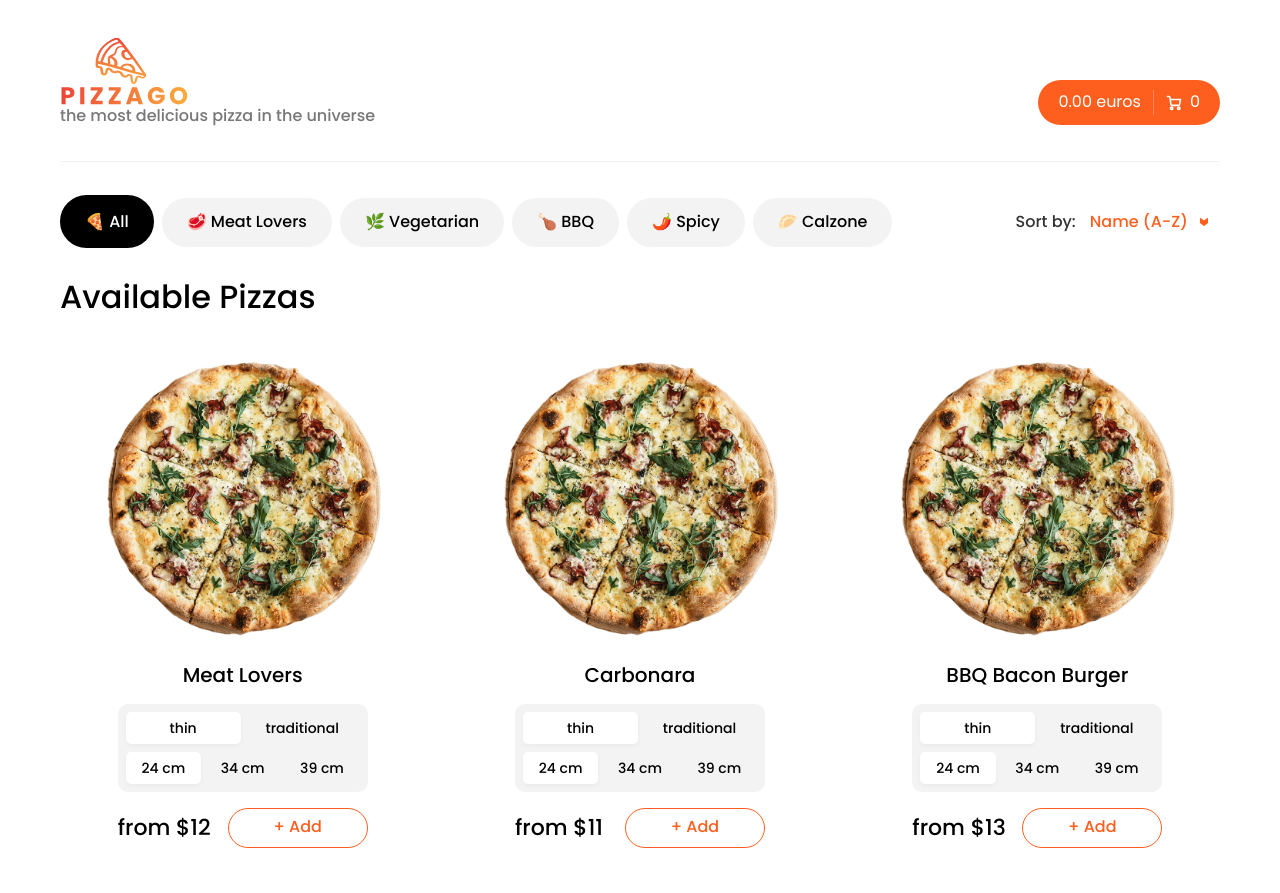
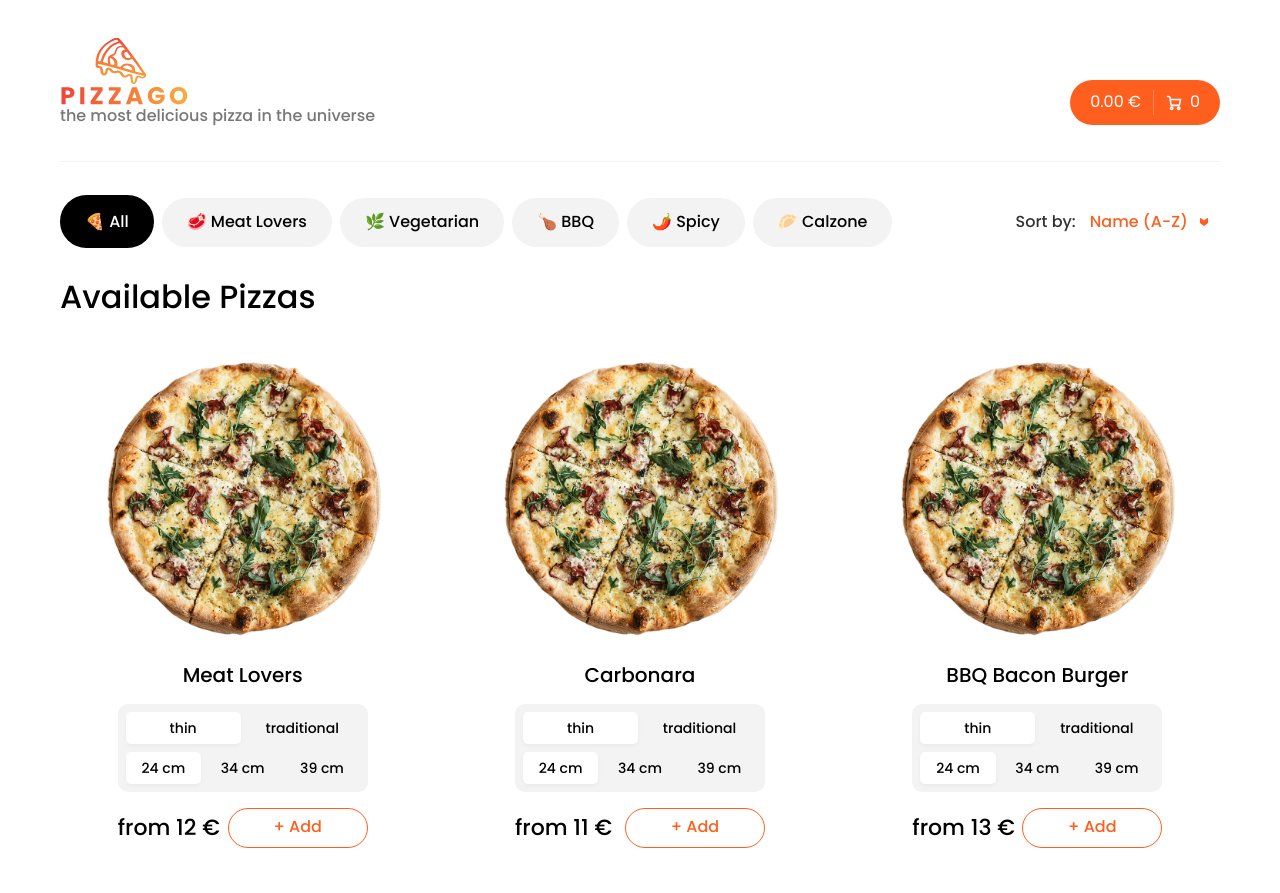
Before and after one commit to akutuzova11/react-pizza-go, a React (Create React App) app: page /all in a window 1280 px wide. Shown: the top 893 px of the page. Built offline with nearby package versions, Linux system fonts and the light colour scheme.

Commit message:
replace dollar with euro sign

```diff
--- a/src/common/Navigation/index.js
+++ b/src/common/Navigation/index.js
@@ -48,7 +48,7 @@ export const Navigation = ({ setSortedItems, basket, items }) => {
       </Logo>
       <Text>the most delicious pizza in the universe</Text>
       <BasketButton>
-        <Payment>{totalPrice.toFixed(2)} euros</Payment>
+        <Payment>{totalPrice.toFixed(2)} €</Payment>
         <VerticalLine />
         <BasketIcon />
         <OrdersNumber>{totalItemsInBasket}</OrdersNumber>
--- a/src/common/PizzaItem/index.js
+++ b/src/common/PizzaItem/index.js
@@ -83,7 +83,7 @@ export const PizzaItem = ({
           </SelectorList>
         </Selector>
         <BottomSection>
-          <Price>from ${price}</Price>
+          <Price>from {price} €</Price>
           <Button onClick={onAddPizza} disabled={loading} $loading={loading}>
             {loading ? (
               <LoadingIcon />
```
